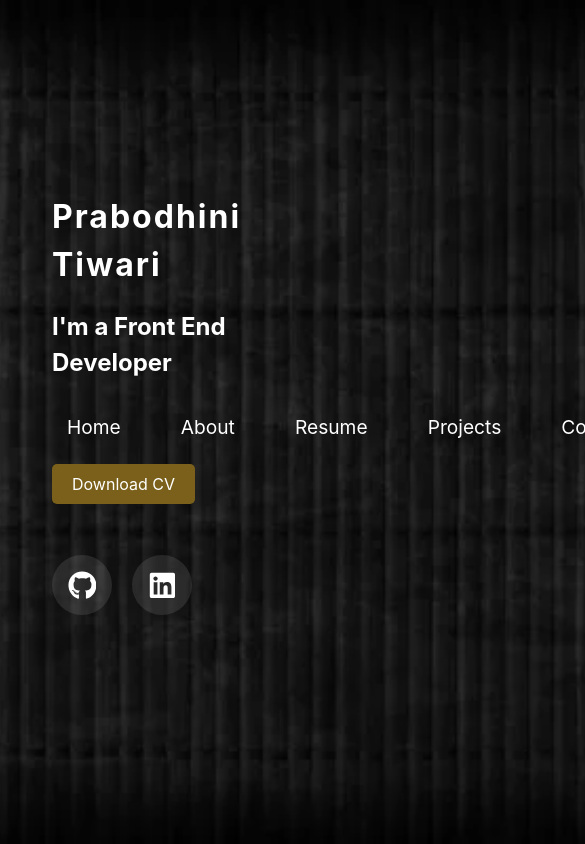
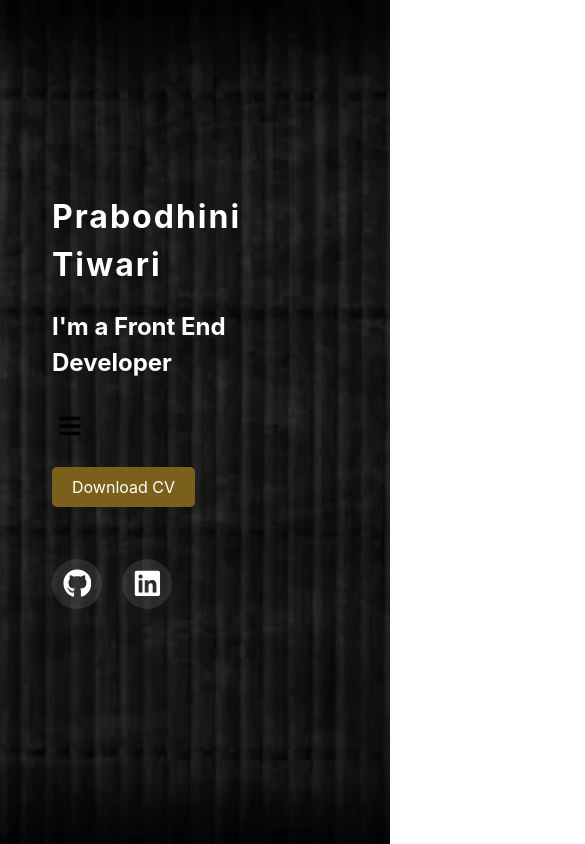
Before and after one commit to Prabodhini-tiwari/Portfolio, a React (Vite) app: page / in a window 390 px wide. Shown: the top 844 px of the page, 585 px wide, since content can reach past the window. Built offline with nearby package versions, Linux system fonts and the light colour scheme.

Commit message:
added changes to make portfolio mobile-friendly

```diff
--- a/src/components/about/about.jsx
+++ b/src/components/about/about.jsx
@@ -1,20 +1,26 @@
 import './about.css';
 import { FaHtml5, FaCss3Alt, FaJava, FaJs, FaReact, FaGitAlt, FaDatabase } from 'react-icons/fa';
 import { SiTailwindcss, SiExpress } from "react-icons/si";
+import { useNavigate } from "react-router-dom";
 
 function About() {
 
-    const jsColor = {color:"yellow"}
-    const htmlColor = {color:"red"}
-    const cssColor = {color:"blue"}
-    const reactColor = {color:"skyblue"}
-    const tailColor = {color:"skyblue"}
-    const exColor ={color:"black"}
-    const gitColor = {color:"red"}
-    const sColor = {color:"gray"}
-    const javaColor = {color:"gold"}
+    const navigate = useNavigate();
+
+    const jsColor = { color: "yellow" }
+    const htmlColor = { color: "red" }
+    const cssColor = { color: "blue" }
+    const reactColor = { color: "skyblue" }
+    const tailColor = { color: "skyblue" }
+    const exColor = { color: "black" }
+    const gitColor = { color: "red" }
+    const sColor = { color: "gray" }
+    const javaColor = { color: "gold" }
     return (
         <section className="about-section">
+
+            <button className="back-button" onClick={() => navigate('/home')}>Back to Home</button>
+
             <h1>Learn More About Me</h1>
             <div className="AboveSection">
                 <div className="leftContent">
@@ -38,14 +44,14 @@ function About() {
             <div className="BelowSection">
                 <ul>
                     <li><FaHtml5 style={htmlColor} /> HTML5</li>
-                    <li><FaCss3Alt style={cssColor}/> CSS</li>
-                    <li><FaJs style={ jsColor  }/> JavaScript</li>
-                    <li><FaReact style={reactColor}/> React JS</li>
-                    <li><FaJava  style={javaColor}/> Java</li>
-                    <li><SiTailwindcss style={tailColor}/> Tailwind CSS</li>
+                    <li><FaCss3Alt style={cssColor} /> CSS</li>
+                    <li><FaJs style={jsColor} /> JavaScript</li>
+                    <li><FaReact style={reactColor} /> React JS</li>
+                    <li><FaJava style={javaColor} /> Java</li>
+                    <li><SiTailwindcss style={tailColor} /> Tailwind CSS</li>
                     <li><SiExpress style={exColor} /> Express JS</li>
                     <li><FaDatabase style={sColor} /> SQL</li>
-                    <li><FaGitAlt  style={gitColor }/> Git</li>
+                    <li><FaGitAlt style={gitColor} /> Git</li>
                 </ul>
             </div>
         </section>
--- a/src/components/home/home.css
+++ b/src/components/home/home.css
@@ -138,8 +138,8 @@ h2 {
 }
 
 .outer {
-    width: 60px; /* Increased size for better visibility */
-    height: 60px; /* Increased size for better visibility */
+    width: 50px; /* Increased size for better visibility */
+    height: 50px; /* Increased size for better visibility */
     background: rgba(255, 255, 255, 0.1); /* Semi-transparent white background */
     border-radius: 50%; /* Keep it circular */
     display: flex; /* Use flexbox for centering content */
@@ -152,3 +152,27 @@ h2 {
 .Social-links ul li a:hover .outer {
      background:#7a601a ;
 }
+
+
+.nav-toggle {
+    display: none;
+    font-size: 24px;
+    background: none;
+    border: none;
+}
+
+
+@media (max-width: 768px) {
+    .navbar ul {
+        display: none;
+        flex-direction: column;
+    }
+
+    .navbar.active ul {
+        display: flex;
+    }
+
+    .nav-toggle {
+        display: block;
+    }
+}
--- a/src/components/home/home.jsx
+++ b/src/components/home/home.jsx
@@ -1,37 +1,43 @@
-import React from "react";
+import React, { useState } from "react";
 import { Link } from "react-router-dom";
-import { FaGithub, FaLinkedin } from "react-icons/fa";
+import { FaGithub, FaLinkedin, FaBars, FaTimes } from "react-icons/fa";
 
 import './home.css'
 
 function Home() {
+    const [isNavOpen, setIsNavOpen] = useState(false);
+
+    const toggleNav = () => {
+        setIsNavOpen(!isNavOpen);
+    };
+
     return (
         <div className="container">
             <h1>Prabodhini Tiwari</h1>
             <h2>I'm a Front End Developer</h2>
 
-            <nav id="navbar" className="navbar">
+            {/* Toggle Button */}
+            <button className="nav-toggle" onClick={toggleNav}>
+                {isNavOpen ? <FaTimes /> : <FaBars />}
+            </button>
+
+            <nav id="navbar" className={`navbar ${isNavOpen ? 'active' : ''}`}>
                 <ul>
                     <li>
-                        <Link to="/home">Home</Link>
+                        <Link to="/home" onClick={() => setIsNavOpen(false)}>Home</Link>
                     </li>
-
                     <li>
-                        <Link to="/About">About</Link>
+                        <Link to="/about" onClick={() => setIsNavOpen(false)}>About</Link>
                     </li>
-
                     <li>
-                        <Link to="/Resume">Resume</Link>
+                        <Link to="/resume" onClick={() => setIsNavOpen(false)}>Resume</Link>
                     </li>
-
                     <li>
-                        <Link to="/Projects">Projects</Link>
+                        <Link to="/projects" onClick={() => setIsNavOpen(false)}>Projects</Link>
                     </li>
-
                     <li>
-                        <Link to="/Contacts">Contacts</Link>
+                        <Link to="/contacts" onClick={() => setIsNavOpen(false)}>Contacts</Link>
                     </li>
-
                 </ul>
             </nav>
 
@@ -56,8 +62,6 @@ function Home() {
                     </li>
                 </ul>
             </div>
-
-
         </div>
     )
 }
```
